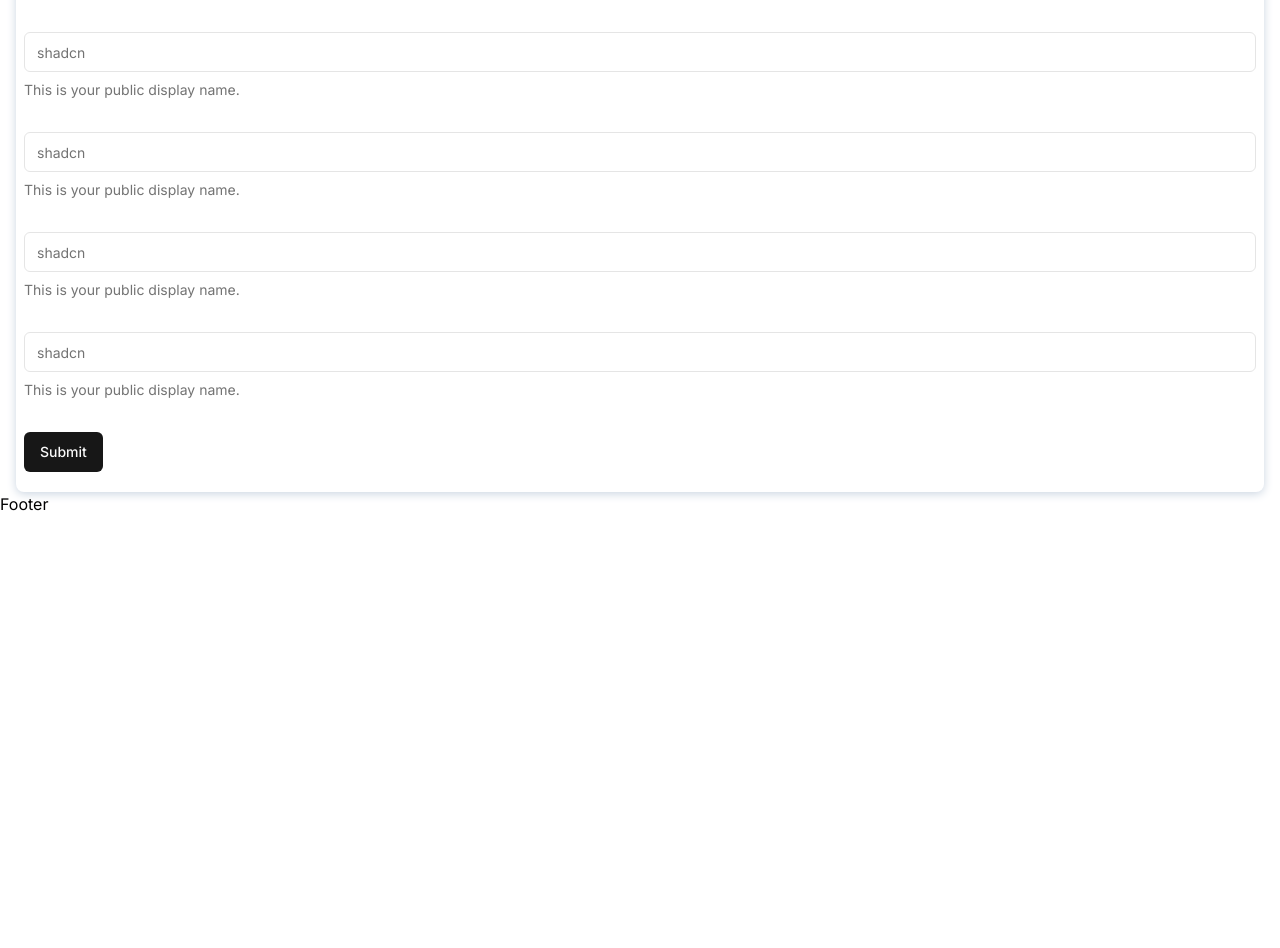
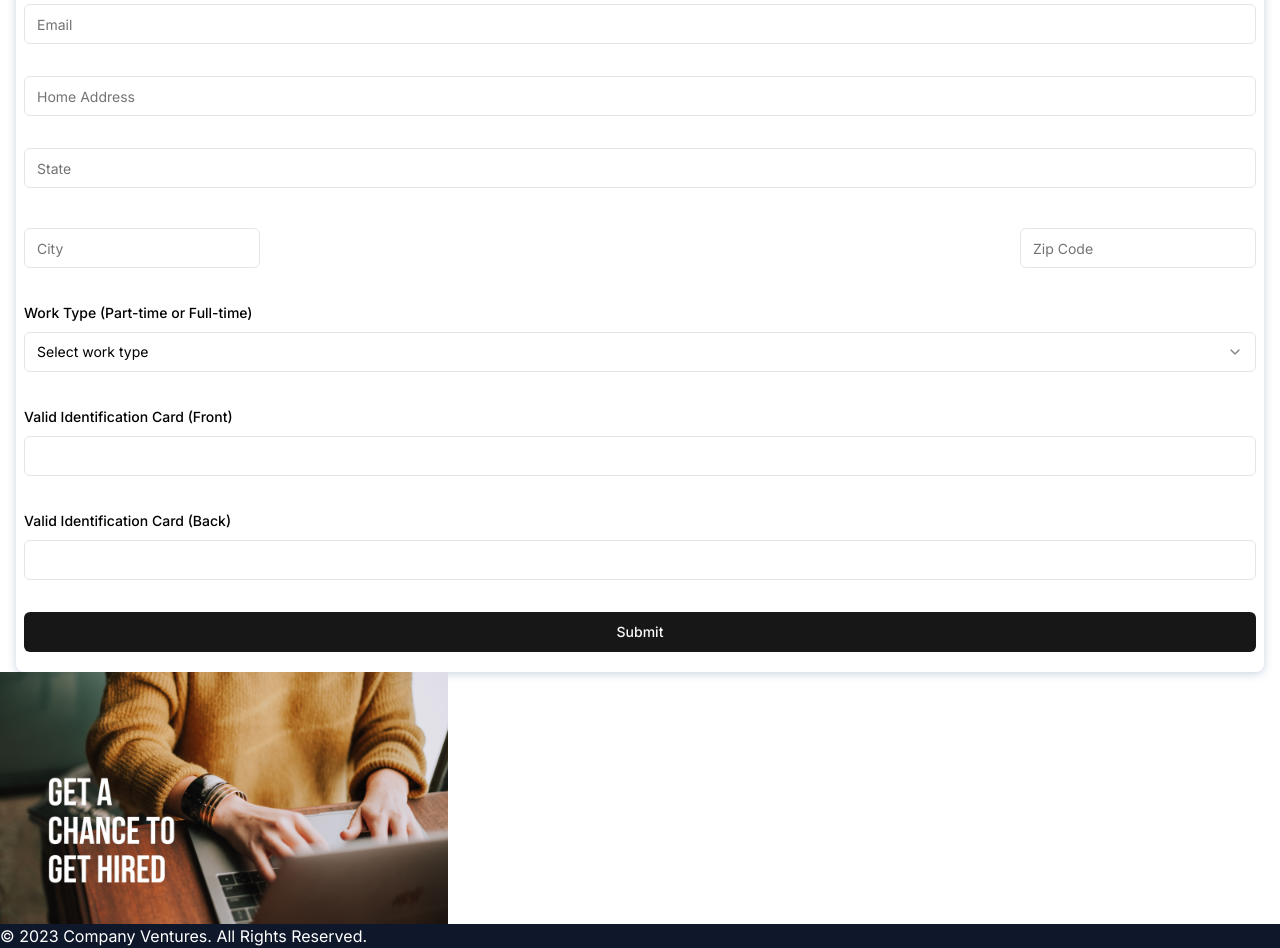
Before and after one commit to NANAGAISIE1/hiring-form, a Next.js app: page / in a window 1280 px wide. Shown: the part 1400-2348 px from the top of the page. Before the commit the page ends 1916 px from the top, so only its background shows below. Built offline with nearby package versions, Linux system fonts and the light colour scheme.

Commit message:
Finishing touches to ui for today

```diff
--- a/app/components/ApplicationForm.jsx
+++ b/app/components/ApplicationForm.jsx
@@ -23,6 +23,15 @@ import {
   FormLabel,
   FormMessage,
 } from "./ui/form";
+import {
+  Select,
+  SelectContent,
+  SelectGroup,
+  SelectItem,
+  SelectLabel,
+  SelectTrigger,
+  SelectValue,
+} from "./ui/select";
 
 const formSchema = z.object({
   firstName: z.string(),
@@ -85,27 +94,25 @@ export function ApplicationForm() {
       >
         <FormField
           control={form.control}
-          name="username"
+          name="firstname"
           render={({ field }) => (
             <FormItem>
               <FormLabel className="hidden">First name</FormLabel>
               <FormControl>
                 <Input placeholder="First name" {...field} />
               </FormControl>
-              <FormMessage />
             </FormItem>
           )}
         />
         <FormField
           control={form.control}
-          name="username"
+          name="lastname"
           render={({ field }) => (
             <FormItem>
               <FormLabel className="hidden">Last name</FormLabel>
               <FormControl>
                 <Input placeholder="Last name" {...field} />
               </FormControl>
-              <FormMessage />
             </FormItem>
           )}
         />
@@ -121,7 +128,7 @@ export function ApplicationForm() {
                     <Button
                       variant="outline"
                       className={cn(
-                        "w-[240px] pl-3 text-left font-normal",
+                        "m-auto pl-3 text-left font-normal w-full",
                         !field.value && "text-muted-foreground"
                       )}
                     >
@@ -146,91 +153,134 @@ export function ApplicationForm() {
                   />
                 </PopoverContent>
               </Popover>
-              <FormMessage />
             </FormItem>
           )}
         />
         <FormField
           control={form.control}
-          name="username"
+          name="phoneNumber"
           render={({ field }) => (
             <FormItem>
-              <FormLabel className="hidden">First name</FormLabel>
+              <FormLabel className="hidden">Phone Number</FormLabel>
               <FormControl>
-                <Input placeholder="shadcn" {...field} />
+                <Input placeholder="Phone Number" {...field} />
               </FormControl>
-              <FormDescription>
-                This is your public display name.
-              </FormDescription>
-              <FormMessage />
+              <FormDescription></FormDescription>
             </FormItem>
           )}
         />
         <FormField
           control={form.control}
-          name="username"
+          name="email"
           render={({ field }) => (
             <FormItem>
-              <FormLabel className="hidden">First name</FormLabel>
+              <FormLabel className="hidden">Email</FormLabel>
               <FormControl>
-                <Input placeholder="shadcn" {...field} />
+                <Input placeholder="Email" {...field} />
               </FormControl>
-              <FormDescription>
-                This is your public display name.
-              </FormDescription>
-              <FormMessage />
             </FormItem>
           )}
         />
         <FormField
           control={form.control}
-          name="username"
+          name="homeAddress"
           render={({ field }) => (
             <FormItem>
-              <FormLabel className="hidden">First name</FormLabel>
+              <FormLabel className="hidden">Home Address</FormLabel>
               <FormControl>
-                <Input placeholder="shadcn" {...field} />
+                <Input placeholder="Home Address" {...field} />
               </FormControl>
-              <FormDescription>
-                This is your public display name.
-              </FormDescription>
-              <FormMessage />
             </FormItem>
           )}
         />
         <FormField
           control={form.control}
-          name="username"
+          name="state"
           render={({ field }) => (
             <FormItem>
-              <FormLabel className="hidden">First name</FormLabel>
+              <FormLabel className="hidden">State</FormLabel>
               <FormControl>
-                <Input placeholder="shadcn" {...field} />
+                <Input placeholder="State" {...field} />
               </FormControl>
-              <FormDescription>
-                This is your public display name.
-              </FormDescription>
-              <FormMessage />
+            </FormItem>
+          )}
+        />
+        <div className="flex justify-between w-full grid-cols-2">
+          <FormField
+            control={form.control}
+            name="city"
+            render={({ field }) => (
+              <FormItem>
+                <FormLabel className="hidden">City</FormLabel>
+                <FormControl>
+                  <Input placeholder="City" {...field} />
+                </FormControl>
+              </FormItem>
+            )}
+          />
+          <FormField
+            control={form.control}
+            name="zipCode"
+            render={({ field }) => (
+              <FormItem>
+                <FormLabel className="hidden">Zip Code</FormLabel>
+                <FormControl>
+                  <Input placeholder="Zip Code" {...field} />
+                </FormControl>
+              </FormItem>
+            )}
+          />
+        </div>
+        <FormField
+          control={form.control}
+          name="typeOfWork"
+          render={({ field }) => (
+            <FormItem>
+              <FormLabel>Work Type (Part-time or Full-time)</FormLabel>
+              <Select>
+                <SelectTrigger className="m-auto w-full">
+                  <SelectValue placeholder="Select work type" />
+                </SelectTrigger>
+                <SelectContent>
+                  <SelectGroup>
+                    <SelectLabel>Work Type</SelectLabel>
+                    <SelectItem value="part-time">Part-Time</SelectItem>
+                    <SelectItem value="full-time">Full-Time</SelectItem>
+                  </SelectGroup>
+                </SelectContent>
+              </Select>
             </FormItem>
           )}
         />
         <FormField
           control={form.control}
-          name="username"
+          name="frontId"
           render={({ field }) => (
             <FormItem>
-              <FormLabel className="hidden">First name</FormLabel>
+              <FormLabel className="Valid Identification Card (Front)">
+                Valid Identification Card (Front)
+              </FormLabel>
               <FormControl>
-                <Input placeholder="shadcn" {...field} />
+                <Input {...field} />
               </FormControl>
-              <FormDescription>
-                This is your public display name.
-              </FormDescription>
-              <FormMessage />
             </FormItem>
           )}
         />
-        <Button type="submit" className="flex justify-center">
+        <FormField
+          control={form.control}
+          name="backId"
+          render={({ field }) => (
+            <FormItem>
+              <FormLabel className="Valid Identification Card (Back)">
+                Valid Identification Card (Back)
+              </FormLabel>
+              <FormControl>
+                <Input {...field} />
+              </FormControl>
+            </FormItem>
+          )}
+        />
+        <Button type="submit" className="m-auto w-full">
           Submit
         </Button>
       </form>
--- a/app/components/Footer.jsx
+++ b/app/components/Footer.jsx
@@ -1,7 +1,25 @@
-import React from "react";
-
+import Image from "next/image";
+import FooterImg from "../../public/footer-img.jpg";
 const Footer = () => {
-  return <div>Footer</div>;
+  return (
+    <>
+      <Image
+        src={FooterImg}
+        width={1200}
+        height={800}
+        alt="get hired"
+        className="w-full lg:max-w-md"
+      />
+      <footer className="w-full bg-slate-900 text-white">
+        <span>
+          {" "}
+          &copy; {new Date().getFullYear()} Company Ventures.{" "}
+          <br className="md:hidden" />
+          All Rights Reserved.
+        </span>
+      </footer>
+    </>
+  );
 };
 
 export default Footer;
--- a/app/components/NavBar.jsx
+++ b/app/components/NavBar.jsx
@@ -2,9 +2,9 @@ import React from "react";
 import Link from "next/link";
 import { Button } from "./ui/button";
 
-export function ModuleButton({ variant, href, title }) {
+export function ModuleButton({ href, title }) {
   return (
-    <Button asChild variant={`${variant}`}>
+    <Button asChild>
       <Link href={`${href}`}>{title}</Link>
     </Button>
   );
@@ -15,7 +15,7 @@ const NavBar = () => {
     <header className="fixed justify-between w-full shadow-lg bg-slate-100/95">
       <nav className="justify-between flex w-full p-4 items-center">
         <h1>Logo</h1>
-        <ModuleButton variant="destructive" href="#apply" title="Apply" />
+        <ModuleButton href="#apply" title="Apply" />
       </nav>
     </header>
   );
--- /dev/null
+++ b/app/components/ui/select.jsx
@@ -0,0 +1,97 @@
+"use client"
+
+import * as React from "react"
+import * as SelectPrimitive from "@radix-ui/react-select"
+import { Check, ChevronDown } from "lucide-react"
+
+import { cn } from "@/app/lib/utils"
+
+const Select = SelectPrimitive.Root
+
+const SelectGroup = SelectPrimitive.Group
+
+const SelectValue = SelectPrimitive.Value
+
+const SelectTrigger = React.forwardRef(({ className, children, ...props }, ref) => (
+  <SelectPrimitive.Trigger
+    ref={ref}
+    className={cn(
+      "flex h-10 w-full items-center justify-between rounded-md border border-neutral-200 border-neutral-200 bg-transparent px-3 py-2 text-sm ring-offset-white placeholder:text-neutral-500 focus:outline-none focus:ring-2 focus:ring-neutral-400 focus:ring-offset-2 disabled:cursor-not-allowed disabled:opacity-50 dark:border-neutral-800 dark:border-neutral-800 dark:ring-offset-neutral-950 dark:placeholder:text-neutral-400 dark:focus:ring-neutral-800",
+      className
+    )}
+    {...props}>
+    {children}
+    <SelectPrimitive.Icon asChild>
+      <ChevronDown className="h-4 w-4 opacity-50" />
+    </SelectPrimitive.Icon>
+  </SelectPrimitive.Trigger>
+))
+SelectTrigger.displayName = SelectPrimitive.Trigger.displayName
+
+const SelectContent = React.forwardRef(({ className, children, position = "popper", ...props }, ref) => (
+  <SelectPrimitive.Portal>
+    <SelectPrimitive.Content
+      ref={ref}
+      className={cn(
+        "relative z-50 min-w-[8rem] overflow-hidden rounded-md border border-neutral-200 bg-white text-neutral-950 shadow-md data-[state=open]:animate-in data-[state=closed]:animate-out data-[state=closed]:fade-out-0 data-[state=open]:fade-in-0 data-[state=closed]:zoom-out-95 data-[state=open]:zoom-in-95 data-[side=bottom]:slide-in-from-top-2 data-[side=left]:slide-in-from-right-2 data-[side=right]:slide-in-from-left-2 data-[side=top]:slide-in-from-bottom-2 dark:border-neutral-800 dark:bg-neutral-950 dark:text-neutral-50",
+        position === "popper" &&
+          "data-[side=bottom]:translate-y-1 data-[side=left]:-translate-x-1 data-[side=right]:translate-x-1 data-[side=top]:-translate-y-1",
+        className
+      )}
+      position={position}
+      {...props}>
+      <SelectPrimitive.Viewport
+        className={cn("p-1", position === "popper" &&
+          "h-[var(--radix-select-trigger-height)] w-full min-w-[var(--radix-select-trigger-width)]")}>
+        {children}
+      </SelectPrimitive.Viewport>
+    </SelectPrimitive.Content>
+  </SelectPrimitive.Portal>
+))
+SelectContent.displayName = SelectPrimitive.Content.displayName
+
+const SelectLabel = React.forwardRef(({ className, ...props }, ref) => (
+  <SelectPrimitive.Label
+    ref={ref}
+    className={cn("py-1.5 pl-8 pr-2 text-sm font-semibold", className)}
+    {...props} />
+))
+SelectLabel.displayName = SelectPrimitive.Label.displayName
+
+const SelectItem = React.forwardRef(({ className, children, ...props }, ref) => (
+  <SelectPrimitive.Item
+    ref={ref}
+    className={cn(
+      "relative flex w-full cursor-default select-none items-center rounded-sm py-1.5 pl-8 pr-2 text-sm outline-none focus:bg-neutral-100 focus:text-neutral-900 data-[disabled]:pointer-events-none data-[disabled]:opacity-50 dark:focus:bg-neutral-800 dark:focus:text-neutral-50",
+      className
+    )}
+    {...props}>
+    <span className="absolute left-2 flex h-3.5 w-3.5 items-center justify-center">
+      <SelectPrimitive.ItemIndicator>
+        <Check className="h-4 w-4" />
+      </SelectPrimitive.ItemIndicator>
+    </span>
+
+    <SelectPrimitive.ItemText>{children}</SelectPrimitive.ItemText>
+  </SelectPrimitive.Item>
+))
+SelectItem.displayName = SelectPrimitive.Item.displayName
+
+const SelectSeparator = React.forwardRef(({ className, ...props }, ref) => (
+  <SelectPrimitive.Separator
+    ref={ref}
+    className={cn("-mx-1 my-1 h-px bg-neutral-100 dark:bg-neutral-800", className)}
+    {...props} />
+))
+SelectSeparator.displayName = SelectPrimitive.Separator.displayName
+
+export {
+  Select,
+  SelectGroup,
+  SelectValue,
+  SelectTrigger,
+  SelectContent,
+  SelectLabel,
+  SelectItem,
+  SelectSeparator,
+}
--- a/app/page.jsx
+++ b/app/page.jsx
@@ -22,7 +22,6 @@ export default function Home() {
         <p className="mt-2">
           <ModuleButton
             href="#apply"
-            variant="destructive"
             title={
               <>
                 <span>Get Started&nbsp;</span>
--- a/package.json
+++ b/package.json
@@ -12,6 +12,7 @@
     "@hookform/resolvers": "^3.1.1",
     "@radix-ui/react-label": "^2.0.2",
     "@radix-ui/react-popover": "^1.0.6",
+    "@radix-ui/react-select": "^1.2.2",
     "@radix-ui/react-slot": "^1.0.2",
     "autoprefixer": "10.4.14",
     "class-variance-authority": "^0.7.0",
@@ -24,6 +25,8 @@
     "nodemailer": "^6.9.4",
     "postcss": "8.4.26",
     "react": "18.2.0",
+    "react-datepicker": "^4.16.0",
+    "react-datetime": "^3.2.0",
     "react-day-picker": "^8.8.0",
     "react-dom": "18.2.0",
     "react-hook-form": "^7.45.2",
```
Also changed, not shown: app/components/DatePicker.jsx (deleted, +0 -97 lines), public/footer-img.jpg (added), 1 other file (tests, documents, lock files or other folders).
